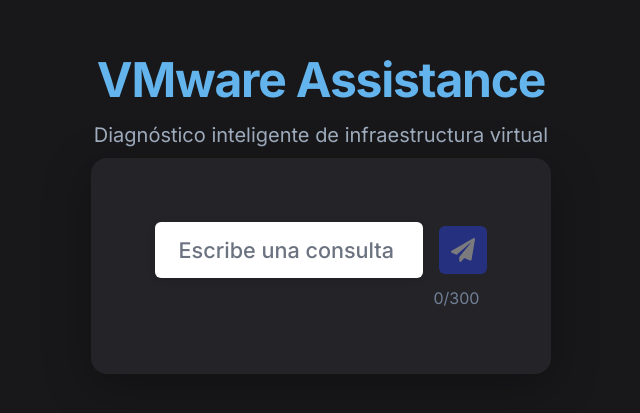
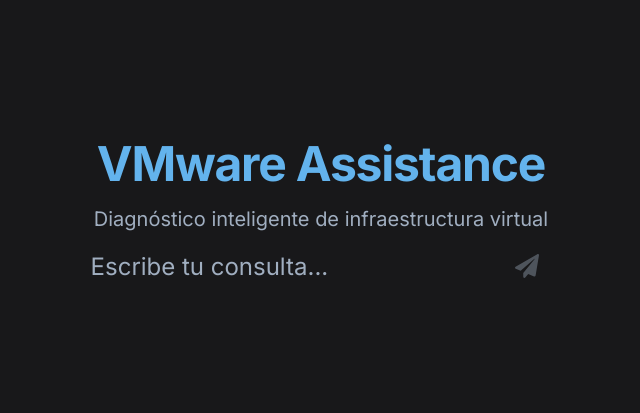
Before and after one commit to nyacho04/react-vite-test, a React (Vite) app in the folder poc_vmware_assistance/frontend/: page / in a window 1280 px wide. Shown: the part 217-630 px from the top of the page, without its empty margins (319-959 px from the left). Built offline with nearby package versions, Linux system fonts and the light colour scheme.

Commit message:
commit message

```diff
--- a/poc_vmware_assistance/frontend/src/App.jsx
+++ b/poc_vmware_assistance/frontend/src/App.jsx
@@ -125,18 +125,18 @@
           <Box
             w={{ base: '100%', sm: '80%', md: '36%' }}
             mx="auto"
-            bg="#232328"
-            borderRadius="2xl"
-            boxShadow="0 12px 48px 0 rgba(0,0,0,0.30)"
-            p={16}
+            bg="transparent"
+            boxShadow="none"
+            borderRadius="none"
+            p={0}
             textAlign="center"
             display="flex"
             flexDirection="column"
             alignItems="center"
             justifyContent="center"
-            minH="200px"
+            minH="unset"
           >
-            <ChatInput onSendMessage={handleSendMessage} isLoading={isLoading} placeholder="Escribe una consulta sobre la infraestructura VMware." showCounter={true} modernStyle={true} />
+            <ChatInput onSendMessage={handleSendMessage} isLoading={isLoading} placeholder="Escribe tu consulta..." showCounter={false} modernStyle={true} hideBox={true} />
           </Box>
         )}
         {chatOpen && (
--- a/poc_vmware_assistance/frontend/src/components/ChatInput.jsx
+++ b/poc_vmware_assistance/frontend/src/components/ChatInput.jsx
@@ -4,7 +4,7 @@
 
 const MAX_CHARS = 300
 
-const ChatInput = ({ onSendMessage, isLoading, placeholder = "Escribe tu consulta...", showCounter = false, modernStyle = false }) => {
+const ChatInput = ({ onSendMessage, isLoading, placeholder = "Escribe tu consulta...", showCounter = false, modernStyle = false, hideBox = false }) => {
   const [message, setMessage] = useState('')
 
   const handleSubmit = (e) => {
@@ -23,54 +23,58 @@
   }
 
   return (
-    <form onSubmit={handleSubmit} style={modernStyle ? { width: '100%' } : {}}>
+    <form onSubmit={handleSubmit} style={hideBox ? { width: '100%' } : modernStyle ? { width: '100%' } : {}}>
       <Flex
-        p={modernStyle ? 0 : 4}
-        borderTop={modernStyle ? 'none' : '1px'}
-        borderColor={modernStyle ? 'none' : 'gray.200'}
+        p={hideBox ? 0 : modernStyle ? 0 : 4}
+        borderTop={hideBox ? 'none' : modernStyle ? 'none' : '1px'}
+        borderColor={hideBox ? 'none' : modernStyle ? 'none' : 'gray.200'}
         direction="column"
         align="center"
         w="100%"
+        bg={hideBox ? 'transparent' : undefined}
+        boxShadow={hideBox ? 'none' : undefined}
       >
         <Flex w="100%" align="center" justify="center">
           <Input
             value={message}
             onChange={handleChange}
             placeholder={placeholder}
-            size={modernStyle ? 'lg' : 'lg'}
+            size={hideBox ? 'lg' : modernStyle ? 'lg' : 'lg'}
             mr={2}
             isDisabled={isLoading}
-            bg={modernStyle ? 'white' : (document.body.classList.contains('chakra-ui-dark') ? '#2D3748' : 'white')}
-            color={modernStyle ? '#232328' : (document.body.classList.contains('chakra-ui-dark') ? 'white' : 'black')}
-            borderRadius={modernStyle ? 'md' : 'md'}
-            fontSize={modernStyle ? '1.35rem' : '1rem'}
-            fontWeight={modernStyle ? 500 : 400}
-            px={modernStyle ? 6 : 4}
-            py={modernStyle ? 7 : 2}
-            _placeholder={{ color: modernStyle ? '#6B7280' : (document.body.classList.contains('chakra-ui-dark') ? 'gray.300' : 'gray.500') }}
-            _focus={{
+            bg={hideBox ? 'transparent' : modernStyle ? 'white' : (document.body.classList.contains('chakra-ui-dark') ? '#2D3748' : 'white')}
+            color={hideBox ? 'white' : modernStyle ? '#232328' : (document.body.classList.contains('chakra-ui-dark') ? 'white' : 'black')}
+            borderRadius={hideBox ? 'none' : modernStyle ? 'md' : 'md'}
+            fontSize={hideBox ? '1.5rem' : modernStyle ? '1.35rem' : '1rem'}
+            fontWeight={hideBox ? 400 : modernStyle ? 500 : 400}
+            px={hideBox ? 0 : modernStyle ? 6 : 4}
+            py={hideBox ? 2 : modernStyle ? 7 : 2}
+            border={hideBox ? 'none' : undefined}
+            borderBottom={hideBox ? '2px solid #3a3a3a' : undefined}
+            boxShadow={hideBox ? 'none' : modernStyle ? '0 2px 8px 0 rgba(0,0,0,0.10)' : 'none'}
+            _placeholder={{ color: hideBox ? '#A0AEC0' : modernStyle ? '#6B7280' : (document.body.classList.contains('chakra-ui-dark') ? 'gray.300' : 'gray.500') }}
+            _focus={hideBox ? { borderColor: '#2196f3', boxShadow: 'none' } : {
               borderColor: 'blue.500',
               boxShadow: modernStyle ? '0 0 0 2px #2196f3' : '0 0 0 1px var(--chakra-colors-blue-500)',
             }}
-            borderWidth={modernStyle ? '0px' : '1px'}
-            boxShadow={modernStyle ? '0 2px 8px 0 rgba(0,0,0,0.10)' : 'none'}
+            borderWidth={hideBox ? '0px' : modernStyle ? '0px' : '1px'}
           />
           <IconButton
             type="submit"
-            colorScheme={modernStyle ? undefined : 'blue'}
+            colorScheme={hideBox ? undefined : modernStyle ? undefined : 'blue'}
             aria-label="Enviar mensaje"
             icon={<FaPaperPlane />}
             isLoading={isLoading}
             isDisabled={isLoading || !message.trim() || message.length > MAX_CHARS}
-            bg={modernStyle ? '#2948ff' : 'blue.500'}
-            color={modernStyle ? 'white' : 'white'}
-            _hover={modernStyle ? { bg: '#1e2e7a' } : { bg: 'blue.600' }}
-            _active={modernStyle ? { bg: '#16204a' } : { bg: 'blue.700' }}
-            borderRadius={modernStyle ? 'md' : 'md'}
-            size={modernStyle ? 'lg' : 'lg'}
-            fontSize={modernStyle ? '1.5rem' : '1rem'}
-            boxShadow={modernStyle ? '0 2px 8px 0 rgba(0,0,0,0.10)' : 'none'}
-            ml={modernStyle ? 2 : 0}
+            bg={hideBox ? 'transparent' : modernStyle ? '#2948ff' : 'blue.500'}
+            color={hideBox ? '#A0AEC0' : modernStyle ? 'white' : 'white'}
+            _hover={hideBox ? { bg: 'transparent', color: '#2196f3' } : modernStyle ? { bg: '#1e2e7a' } : { bg: 'blue.600' }}
+            _active={hideBox ? { bg: 'transparent', color: '#1565c0' } : modernStyle ? { bg: '#16204a' } : { bg: 'blue.700' }}
+            borderRadius={hideBox ? 'full' : modernStyle ? 'md' : 'md'}
+            size={hideBox ? 'lg' : modernStyle ? 'lg' : 'lg'}
+            fontSize={hideBox ? '1.5rem' : modernStyle ? '1.5rem' : '1rem'}
+            boxShadow={hideBox ? 'none' : modernStyle ? '0 2px 8px 0 rgba(0,0,0,0.10)' : 'none'}
+            ml={hideBox ? 2 : modernStyle ? 2 : 0}
           />
         </Flex>
         {showCounter && (
```
